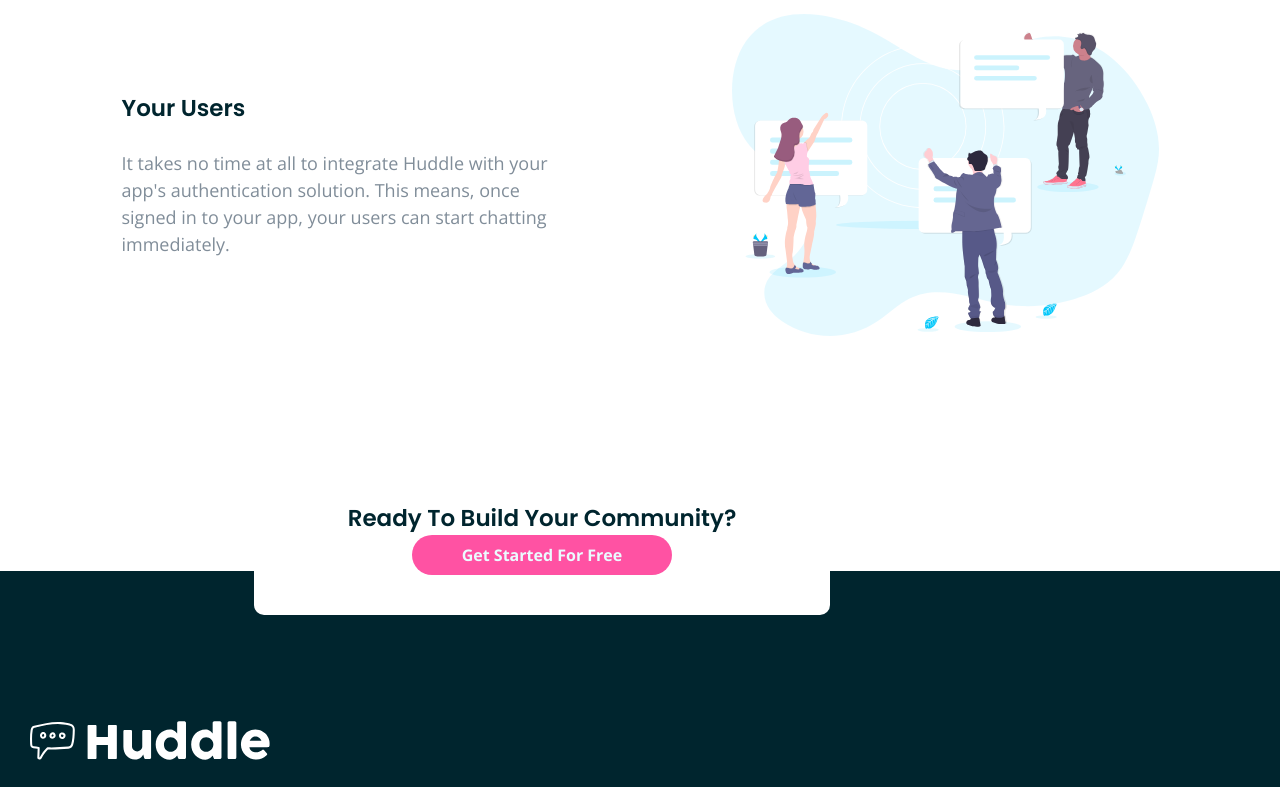
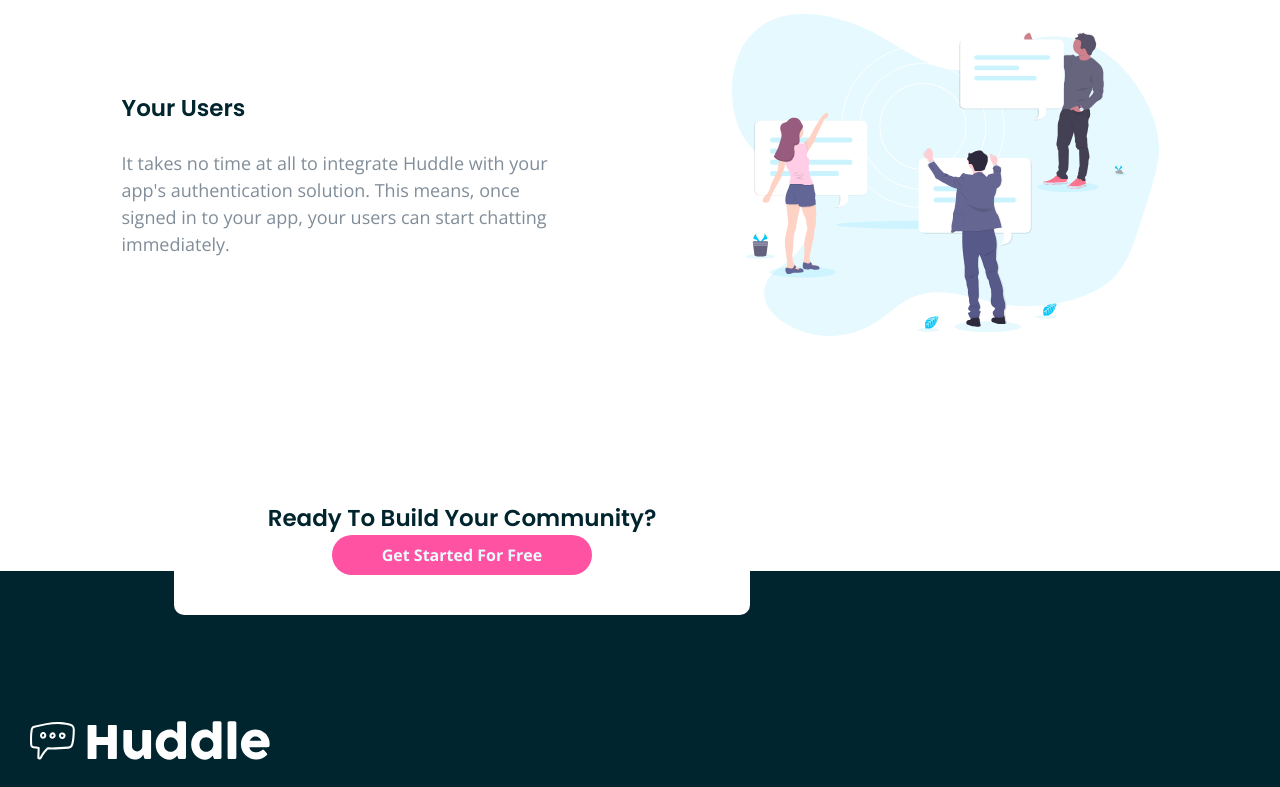
Before and after one commit to Wantaiq/huddle-landing-page-practice, a plain HTML site: page index.html in a window 1280 px wide. Shown: the part 1560-2347 px from the top of the page. Drawn offline with nearby package versions, Linux system fonts and the light colour scheme.

Commit message:
centered cta

```diff
--- a/styles.css
+++ b/styles.css
@@ -231,7 +231,7 @@ svg {
         background-image: url("images/bg-hero-desktop.svg") no-repeat;
     }
     .call-to-action {
-        right: 450px;
+        right: 530px;
         width: 45%;
     }
     .additional.flex {
```
